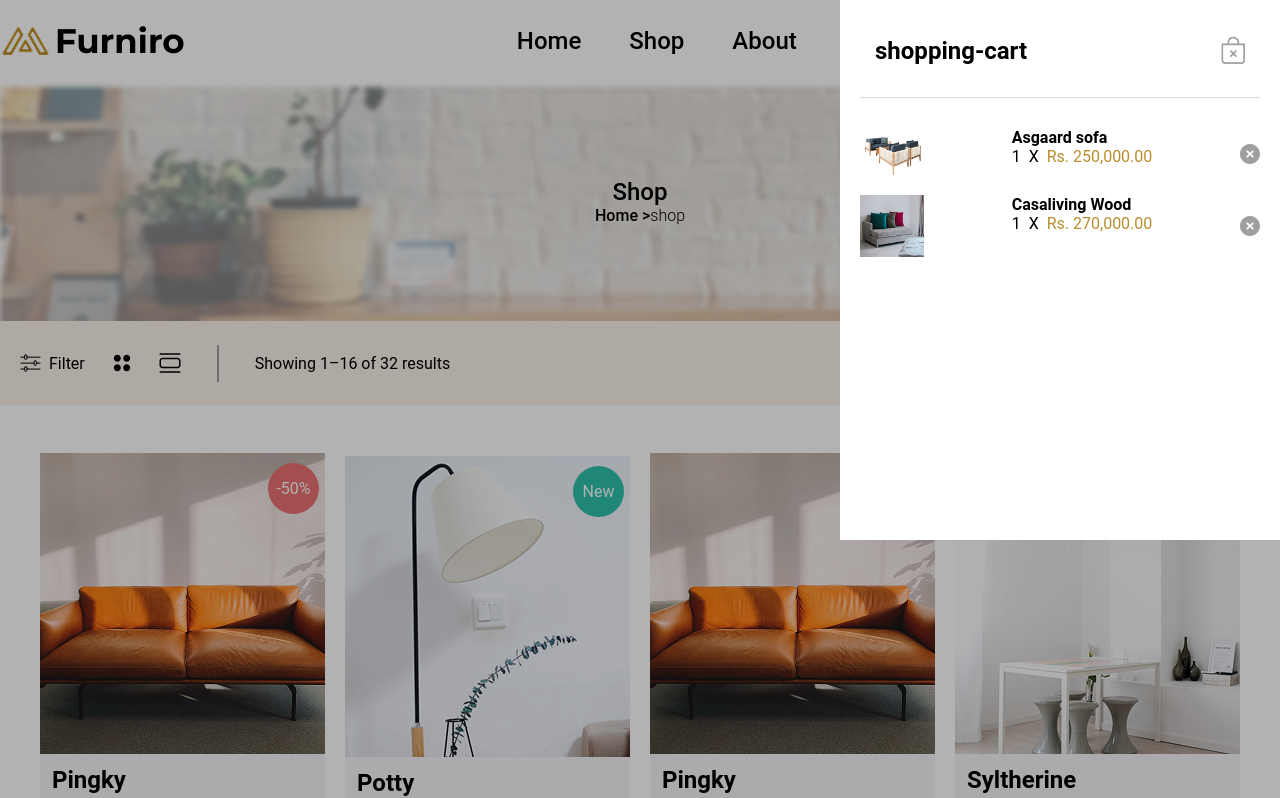
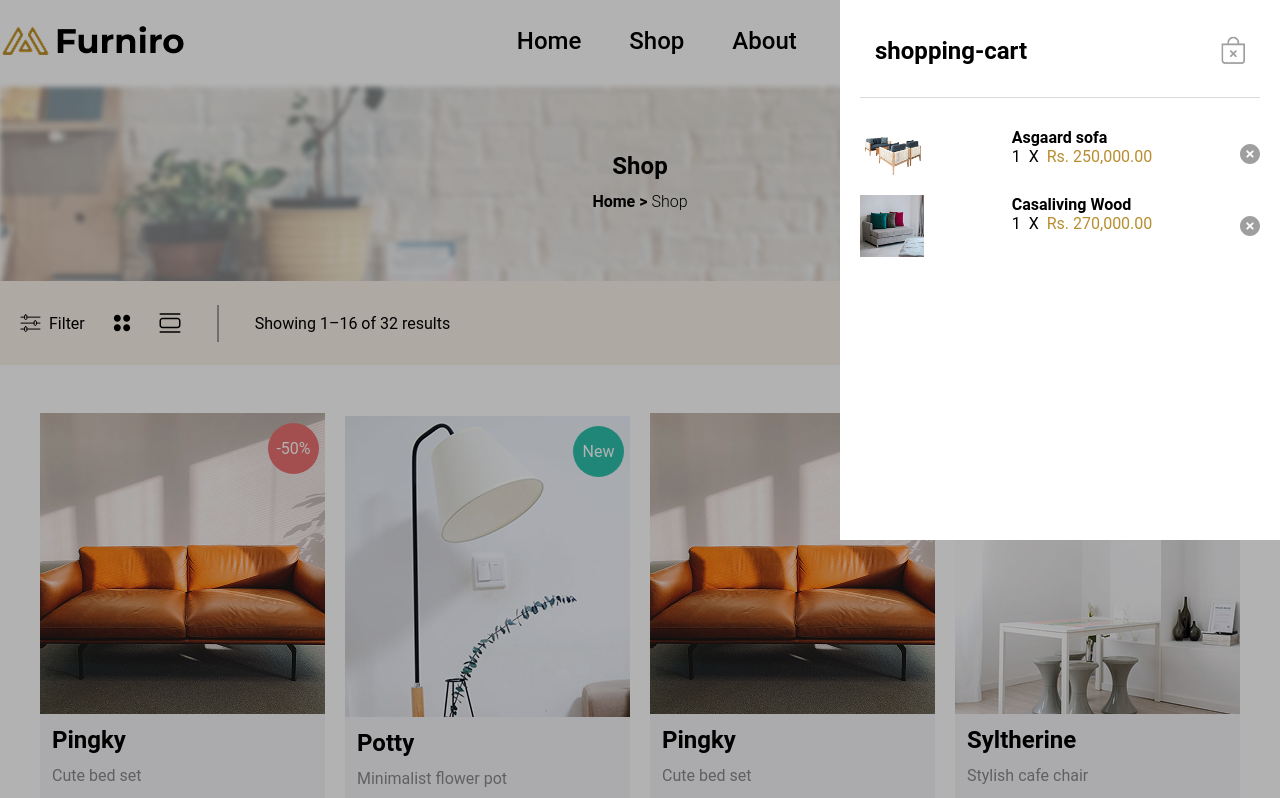
Before and after one commit to omarmans/Funiro., an Angular app: page /shop in a window 1280 px wide. Shown: the top 798 px of the page. Built offline with nearby package versions, Linux system fonts and the light colour scheme.

Commit message:
fix comapre sec

```diff
--- a/src/app/components/title-page-routing/title-page-routing.component.html
+++ b/src/app/components/title-page-routing/title-page-routing.component.html
@@ -1,5 +1,8 @@
 <header>
-  <h2 class="text-[#000000] mb-3 font-bold">{{ page() }}</h2>
+  @if (page()!=='Shop') {
+  <img src="imgs/icons/MeubelHouse_Logos-05.svg " class="w-[70px]" alt="" />
+  }
+  <h2 class="text-[#000000] mb-3 font-bold mt-0">{{ page() }}</h2>
   <p class="font-medium">
     <span class="cursor-pointer font-bold">Home ></span>
     <span class="font-light cursor-pointer ml-1">{{ page() }}</span>
--- a/src/app/components/title-page-routing/title-page-routing.component.scss
+++ b/src/app/components/title-page-routing/title-page-routing.component.scss
@@ -1,5 +1,5 @@
 header {
-  height: 30vh;
+  height: 25vh;
   display: flex;
   align-items: center;
   justify-content: center;
--- a/src/app/pages/comparison/comparison.component.scss
+++ b/src/app/pages/comparison/comparison.component.scss
@@ -1,6 +1,9 @@
 .comparison {
   .container {
     .compare-content {
+      .products-sm {
+        display: none;
+      }
       .left-sec {
         button {
           border: none;
@@ -85,7 +88,10 @@
       align-items: center;
       gap: 20px;
       .product {
-        display: none;
+        // display: none;
+      }
+      .products-sm {
+        display: flex;
       }
       .right-sec {
         display: flex;
--- a/src/app/pages/shop/shop.component.html
+++ b/src/app/pages/shop/shop.component.html
@@ -1,11 +1,13 @@
 <div class="shop bg-white">
-  <header>
+  <!-- <header>
     <h2 class="font-medium text-[#000000]">Shop</h2>
     <p class="font-medium">
       <span class="cursor-pointer">Home ></span>
       <span class="font-light cursor-pointer">shop</span>
     </p>
-  </header>
+
+  </header> -->
+  <app-title-page-routing page="Shop" />
   <div class="actions-content bg-[#F9F1E7]">
     <div class="container">
       <div class="actions p-5 flex items-center justify-between">
--- a/src/app/pages/shop/shop.component.ts
+++ b/src/app/pages/shop/shop.component.ts
@@ -4,6 +4,7 @@ import { PaginationComponent } from '../../components/pagination/pagination.comp
 import { BenefitsComponent } from './benefits/benefits.component';
 import { RouterLink } from '@angular/router';
 import { ProductCardComponent } from '../../components/product-card/product-card.component';
+import { TitlePageRoutingComponent } from '../../components/title-page-routing/title-page-routing.component';
 
 @Component({
   selector: 'app-shop',
@@ -12,6 +13,7 @@ import { ProductCardComponent } from '../../components/product-card/product-card
     BenefitsComponent,
     RouterLink,
     ProductCardComponent,
+    TitlePageRoutingComponent,
   ],
   templateUrl: './shop.component.html',
   styleUrl: './shop.component.scss',
```
Also changed, not shown: public/imgs/icons/MeubelHouse_Logos-05.svg (added).
